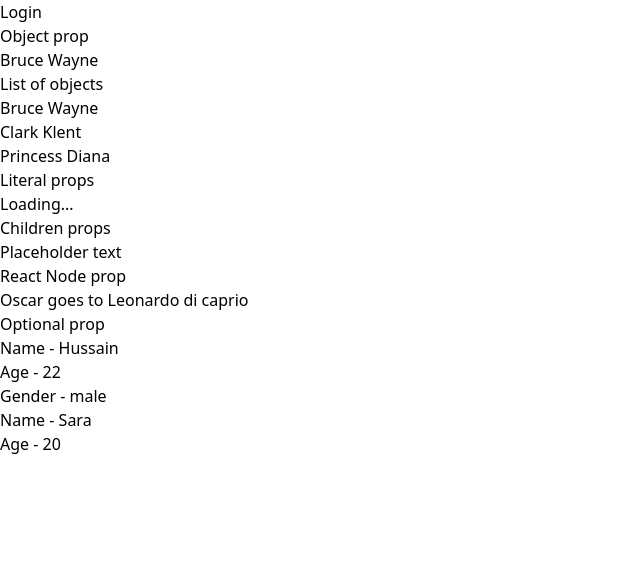
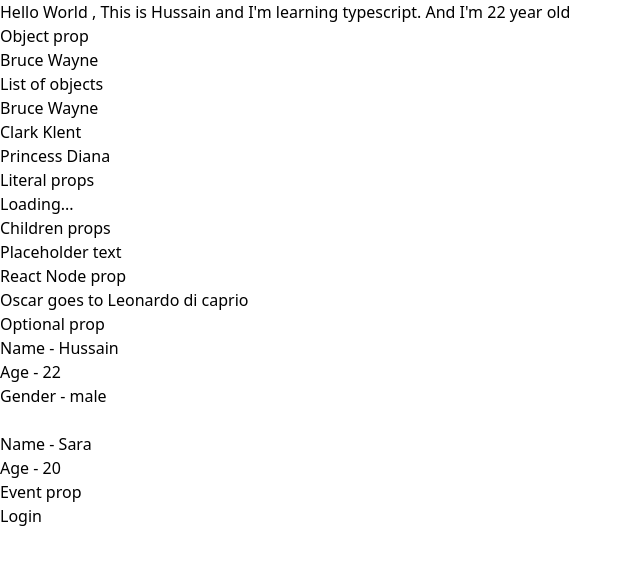
Before and after one commit to hussain-shariff/react-typescript, a React (Vite) app: page / in a window 1280 px wide. Shown: the top 564 px of the page, without its empty margins (0-640 px from the left). Built offline with nearby package versions, Linux system fonts and the light colour scheme.

Commit message:
evnet props

```diff
--- a/src/App.tsx
+++ b/src/App.tsx
@@ -1,3 +1,4 @@
+import React, {useState} from 'react'
 import Greet from "./components/Greet"
 import Person from "./components/Person"
 import PersonList from "./components/PersonList"
@@ -5,8 +6,10 @@ import Status from "./components/Status"
 import Heading from "./components/Heading"
 import Oscar from "./components/Oscar"
 import Profile from "./components/Profile"
+import LoginBtn from './components/LoginBtn'
 
 function App() {
+  const [login, setLogin] = useState(false)
 
   const personName = {
     first : 'Bruce',
@@ -27,6 +30,10 @@ function App() {
       last : 'Diana'
     },
   ]
+
+  const handleClick = () => {
+    setLogin(!login)
+  }
 
   return (
     <div className="App text-center">
@@ -53,9 +60,14 @@ function App() {
         name="Hussain"
         age={22}
         gender="male"/>
+      <br />
       <Profile
         name="Sara"
         age={20}/>
+      <h1 className=" font-extrabold">Event prop</h1>
+      <LoginBtn
+        handleClick={handleClick}
+        isLogin={login}/>
     </div>
   )
 }
--- a/src/components/Greet.tsx
+++ b/src/components/Greet.tsx
@@ -6,15 +6,10 @@ type greetProps = {
 }
 
 function Greet(props : greetProps) {
-  const [login, setLogin] = useState(false)
-
-
   return (
     <div className='text-center mt-20'>
-      <button onClick={()=> setLogin(!login)} className='border-black mb-5 border px-2 hover:text-white hover:bg-black'>
-        {login ? 'Logout' : 'Login'}
-      </button>
-      {login && <h1>Hello World , This is {props.name} and I'm learning typescript. And I'm {props.age} year old</h1>}
+
+      {<h1>Hello World , This is {props.name} and I'm learning typescript. And I'm {props.age} year old</h1>}
     </div>
   )
 }
--- /dev/null
+++ b/src/components/LoginBtn.tsx
@@ -0,0 +1,16 @@
+import React from 'react'
+
+type LoginBtnProps = {
+    handleClick : () => void,
+    isLogin : boolean
+}
+
+function LoginBtn(props : LoginBtnProps) {
+  return (
+    <button onClick={()=> props.handleClick()} className='border-black mb-5 border px-2 hover:text-white hover:bg-black'>
+        { props.isLogin ? "logout" : 'Login'}
+    </button>
+  )
+}
+
+export default LoginBtn
```
